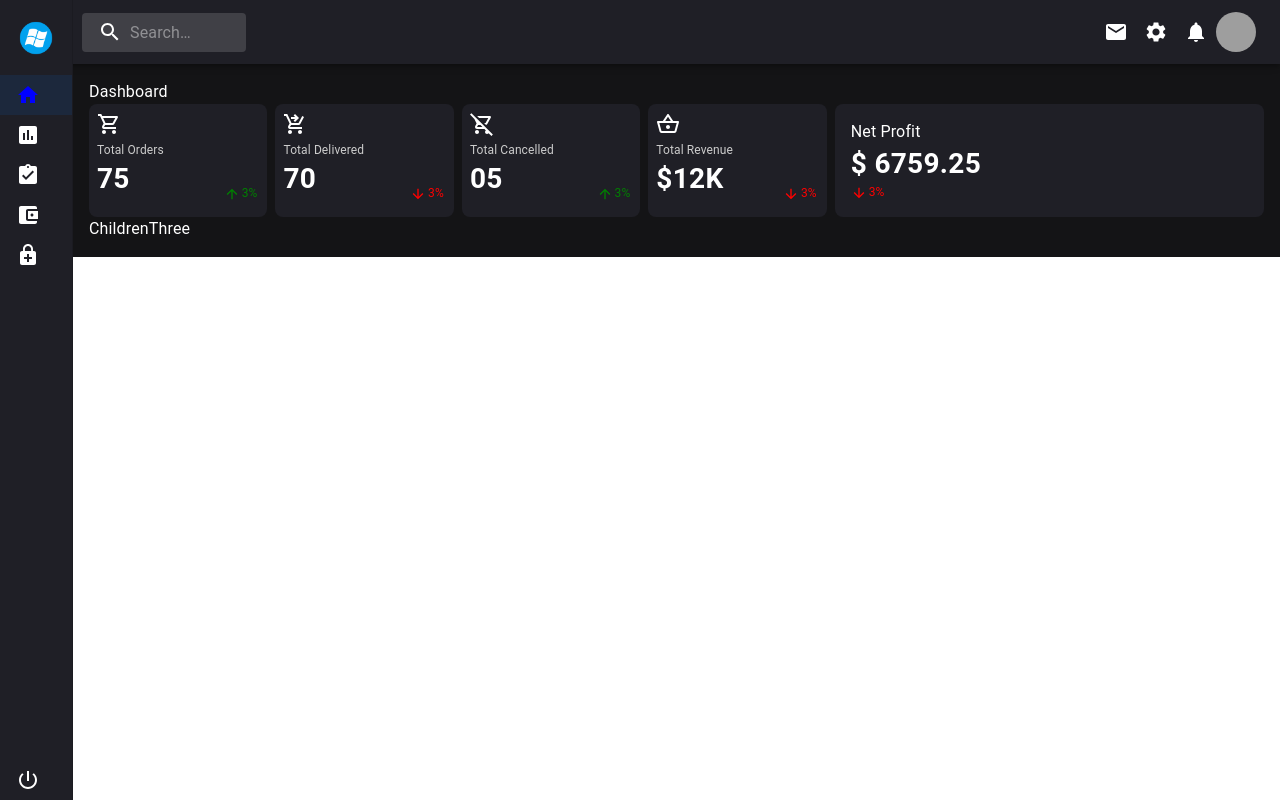
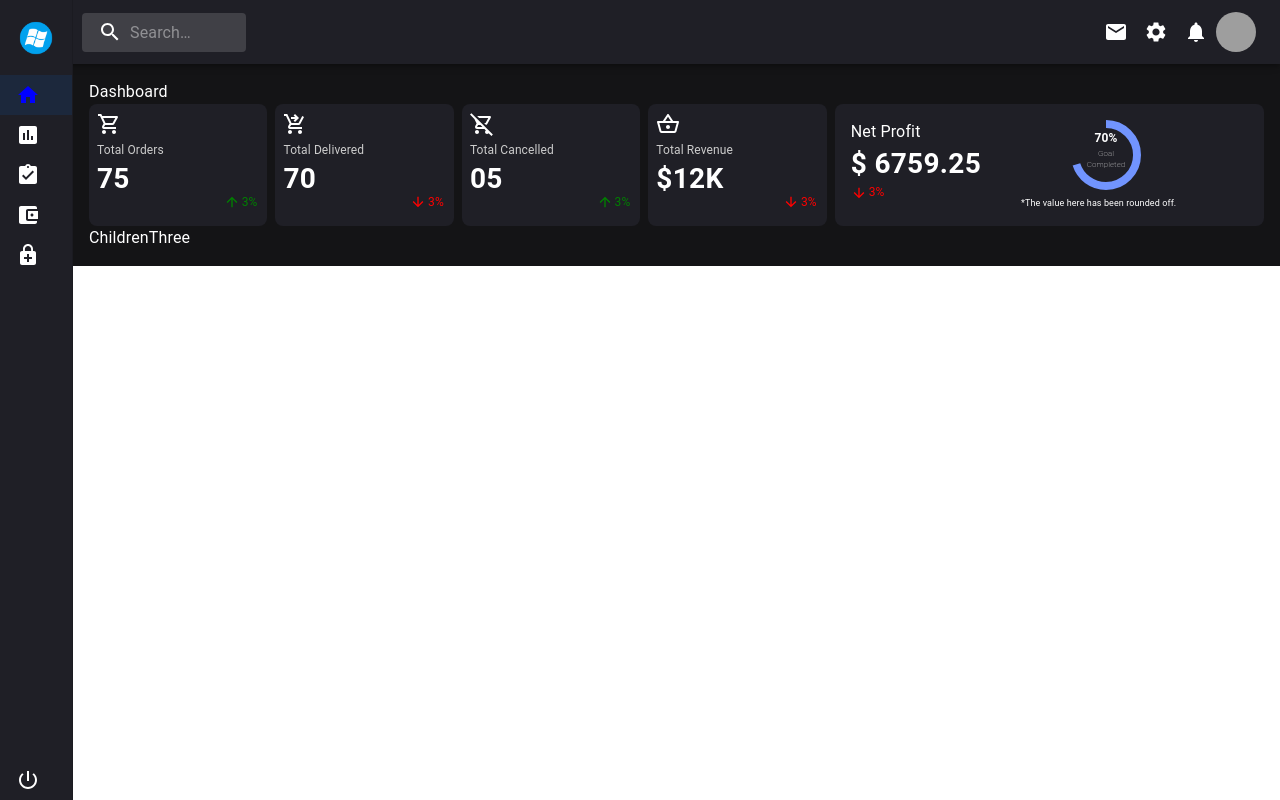
Before and after one commit to Suvarna7387/FitPeo-task, a React (Create React App) app: page / in a window 1280 px wide. Built offline with nearby package versions, Linux system fonts and the light colour scheme; grey boxes are pictures that could not be loaded.

Commit message:
percentage completed

```diff
--- a/src/components/ChildrenOne.js
+++ b/src/components/ChildrenOne.js
@@ -1,5 +1,11 @@
 import React from "react";
-import { Box, useMediaQuery, useTheme, Typography } from "@mui/material";
+import {
+  Box,
+  useMediaQuery,
+  useTheme,
+  Typography,
+  CircularProgress,
+} from "@mui/material";
 import ShoppingCartOutlinedIcon from "@mui/icons-material/ShoppingCartOutlined";
 import ShoppingCartCheckoutOutlinedIcon from "@mui/icons-material/ShoppingCartCheckoutOutlined";
 import RemoveShoppingCartOutlinedIcon from "@mui/icons-material/RemoveShoppingCartOutlined";
@@ -212,14 +218,15 @@ const ChildrenOne = () => {
           width: isSmallScreen ? "100%" : "auto",
           marginTop: isSmallScreen ? 1 : 0,
           display: "flex",
-          flexDirection: "column",
+          flexDirection: "row",
           borderRadius: 2,
         }}
       >
-        <Typography variant="body1" sx={{ color: "#fff"}}>
-          Net Profit
-        </Typography>
-        <Typography
+        <Box>
+          <Typography variant="body1" sx={{ color: "#fff" }}>
+            Net Profit
+          </Typography>
+          <Typography
             variant="body2"
             sx={{ color: "#fff", fontWeight: "600", fontSize: "28px" }}
           >
@@ -239,6 +246,45 @@ const ChildrenOne = () => {
               3%
             </Typography>
           </Box>
+        </Box >
+        <Box>
+        <Box sx={{ position: 'relative', display: 'inline-flex', marginLeft:"90px"}}>
+          <CircularProgress
+            variant="determinate"
+            value={70}
+            size={70}
+            thickness={5}
+            sx={{ color: "#7194fe" }}
+          />
+            <Box
+          sx={{
+            top: 0,
+            left: 0,
+            bottom: 0,
+            right: 0,
+            position: 'absolute',
+            display: 'flex',
+            alignItems: 'center',
+            justifyContent: 'center',
+            flexDirection: 'column'
+          }}
+        >
+          <Typography
+             variant="body2"
+            sx={{ color: "#fff", fontWeight: "600", fontSize: "12px", textAlign: "center" }}
+          >
+            70%
+            <Typography  variant="body2"
+            sx={{ color: "#fff", fontWeight: "200", fontSize: "8px", textAlign: "center" }}>Goal  <Typography  variant="body2"
+            sx={{ color: "#fff", fontWeight: "200", fontSize: "8px", textAlign: "center", marginBottom:"9px" }}>Completed</Typography></Typography>
+          </Typography>
+        </Box>
+        </Box>
+        <Box>
+            <Typography variant="body2"
+            sx={{ color: "#fff", fontWeight: "400", fontSize: "9px", marginLeft:"40px" }}>*The value here has been rounded off.</Typography>
+        </Box>
+        </Box>
       </Box>
     </Box>
   );
```
